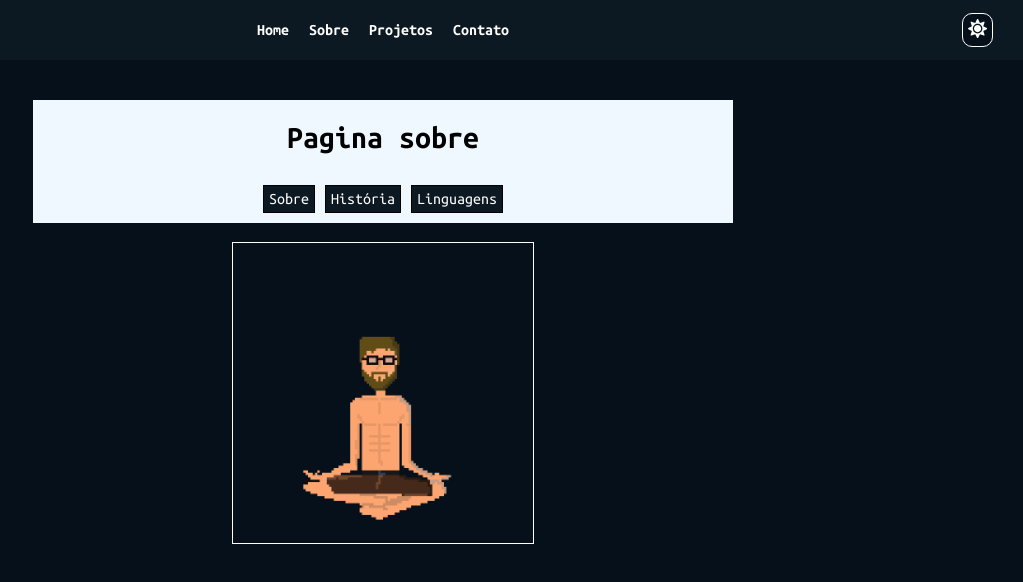
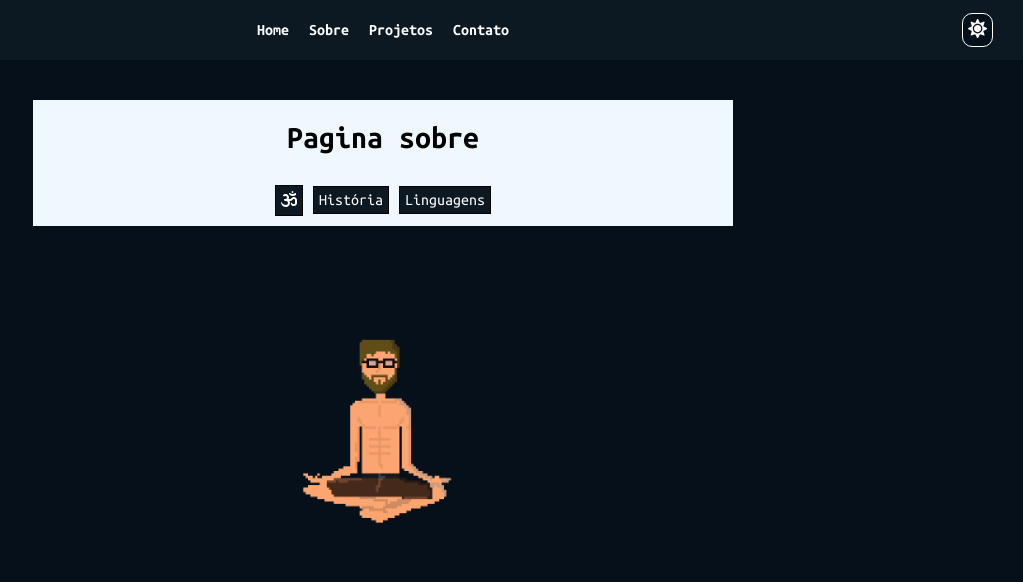
Before and after one commit to lauriciodev/portifolio-react-js, a React (Vite) app: page /about in a window 1280 px wide. Shown: the top 582 px of the page, without its empty margins (257-1280 px from the left). Built offline with nearby package versions, Linux system fonts and the light colour scheme.

Commit message:
historia

```diff
--- a/src/components/aboutHistory/styled.jsx
+++ b/src/components/aboutHistory/styled.jsx
@@ -12,11 +12,11 @@ export const Container = styled.div`
   overflow-y: scroll;
 
   h1 {
-    color: white;
+    color: ${(props) => props.theme.textColor};
     text-align: left;
     width: 100%;
   }
   p {
-    color: white;
+    color: ${(props) => props.theme.textColor};
   }
 `;
--- a/src/components/aboutMain/styled.jsx
+++ b/src/components/aboutMain/styled.jsx
@@ -8,6 +8,6 @@ export const Container = styled.div`
   justify-content: center;
   img {
     width: 300px;
-    border: 1px solid white;
+    border: ${(props) => props.theme.textColor};
   }
 `;
--- a/src/pages/about/index.jsx
+++ b/src/pages/about/index.jsx
@@ -1,6 +1,7 @@
 import { Link, Outlet } from "react-router-dom";
 import { ContainerAbout, ContainerLinks, SubContainerAbout } from "./styled";
 import { Button } from "../../global/styles";
+import { FaOm } from "react-icons/fa";
 
 export default function About() {
   return (
@@ -8,8 +9,9 @@ export default function About() {
       <SubContainerAbout>
         <h1>Pagina sobre</h1>
         <ContainerLinks>
-          <Link to="/about">Sobre</Link>
-
+          <Link to="/about">
+            <FaOm />
+          </Link>
           <Link to="/about/history">História</Link>
           <Link to="/about/langs">Linguagens</Link>
         </ContainerLinks>
```
